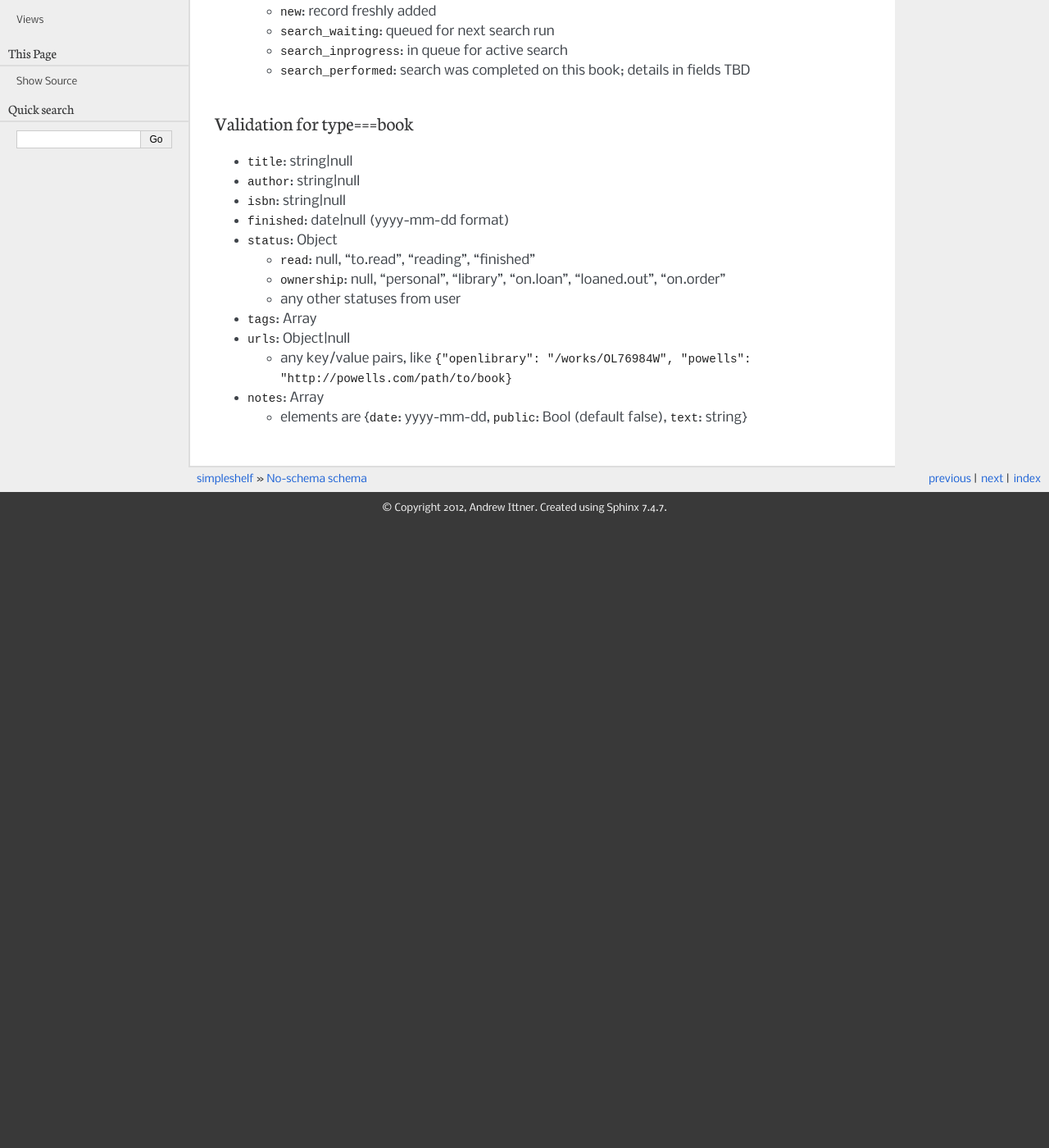
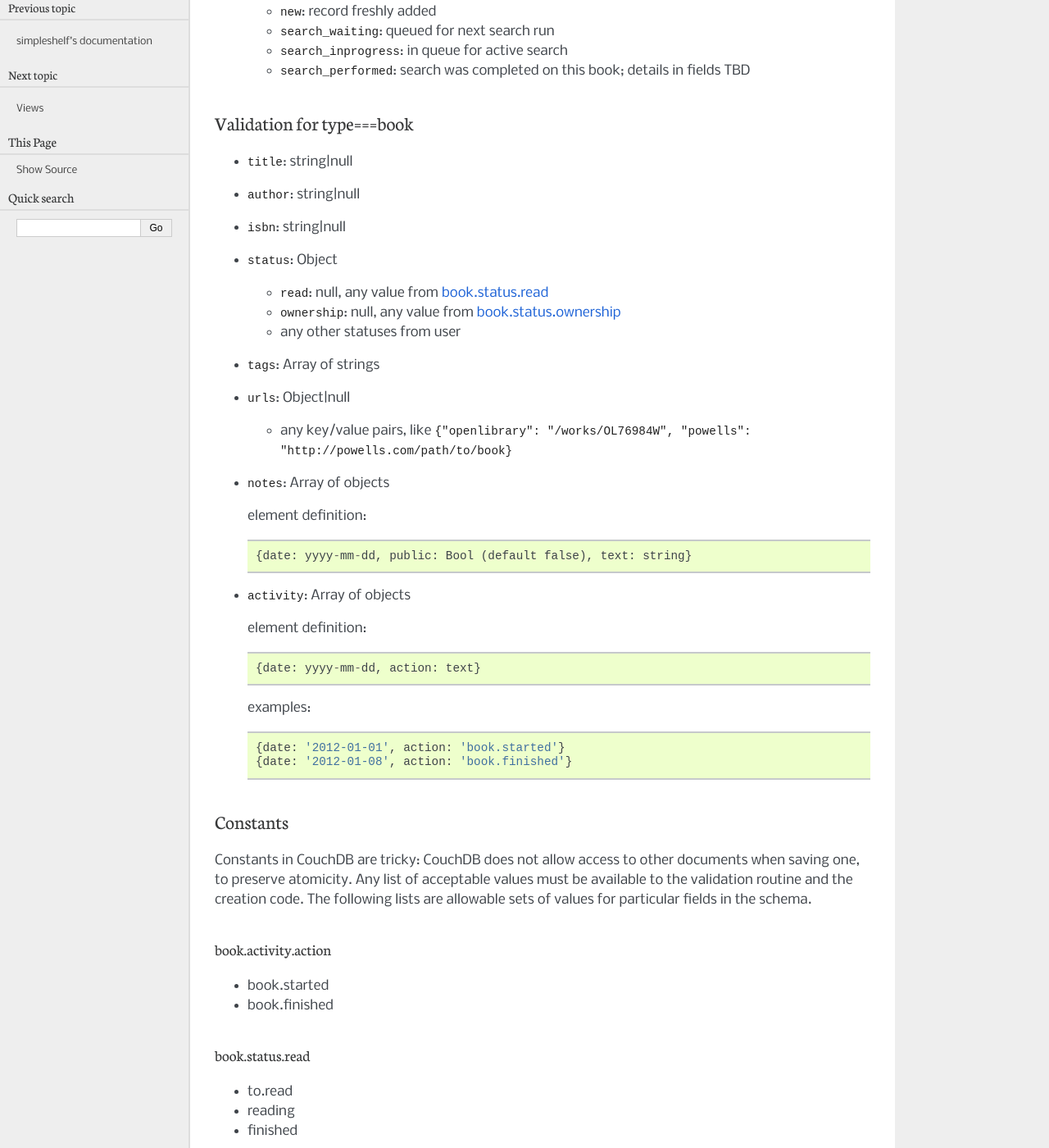
Before and after one commit to tephyr/simpleshelf, a Sphinx documentation site: the page built from docs/no-schema-schema.rst, in a window 1280 px wide and 1400 px high, scrolled down 275 px. Shown: the whole window at 82% size. Built offline with Sphinx 7.4.7, drawn with Linux system fonts in a browser that asks for light colours; before the commit the page ends 914 px from its top, so only the background shows below that; some of the changed text lies outside the part shown.

Commit message:
Improve schema documentation
Rethinking how to store dates and record activities.

```diff
--- a/docs/no-schema-schema.rst
+++ b/docs/no-schema-schema.rst
@@ -3,7 +3,7 @@ No-schema schema
 ================
 
 Required fields
----------------
++++++++++++++++
 These fields are required for any document.
 
 - ``type``: book, etc.
@@ -15,22 +15,57 @@ These fields are required for any document.
   - ``search_performed``: search was completed on this book; details in fields TBD
 
 Validation for type===book
---------------------------
+++++++++++++++++++++++++++
 - ``title``:    string|null
 - ``author``:   string|null
 - ``isbn``:     string|null
-- ``finished``: date|null (yyyy-mm-dd format)
 - ``status``:   Object
 
-  - ``read``:       null, "to.read", "reading", "finished"
-  - ``ownership``:  null, "personal", "library", "on.loan", "loaned.out", "on.order"
+  - ``read``:       null, any value from book.status.read_
+  - ``ownership``:  null, any value from book.status.ownership_
   - any other statuses from user
 
-- ``tags``: Array
+- ``tags``:     Array of strings
 - ``urls``:     Object|null
 
   - any key/value pairs, like ``{"openlibrary": "/works/OL76984W", "powells": "http://powells.com/path/to/book}``
 
-- ``notes``:    Array
+- ``notes``:    Array of objects
 
-  - elements are {``date``: yyyy-mm-dd, ``public``: Bool (default false), ``text``: string}
+  element definition::
+
+    {date: yyyy-mm-dd, public: Bool (default false), text: string}
+
+- ``activity``: Array of objects
+
+  element definition::
+
+    {date: yyyy-mm-dd, action: text}
+
+  examples::
+
+    {date: '2012-01-01', action: 'book.started'}
+    {date: '2012-01-08', action: 'book.finished'}
+
+Constants
++++++++++
+Constants in CouchDB are tricky: CouchDB does not allow access to other documents when saving one, to preserve atomicity.  Any list of acceptable values must be available to the validation routine and the creation code.  The following lists are allowable sets of values for particular fields in the schema.
+
+book.activity.action
+--------------------
+- book.started
+- book.finished
+
+book.status.read
+----------------
+- to.read
+- reading
+- finished
+
+book.status.ownership
+---------------------
+- personal
+- library
+- on.loan
+- loaned.out
+- on.order
```
